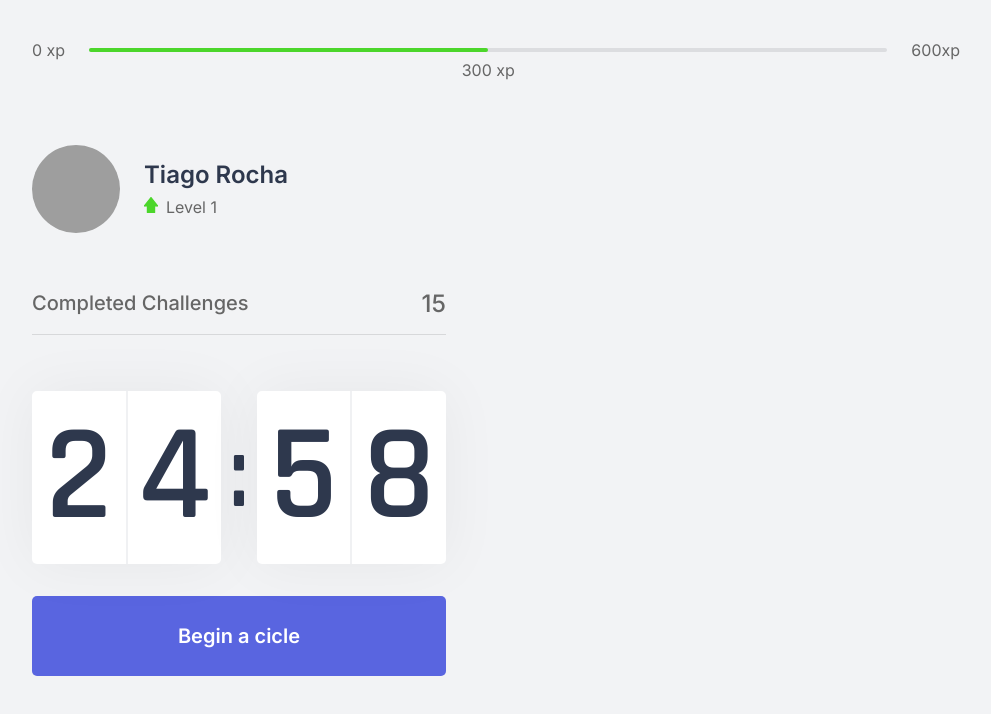
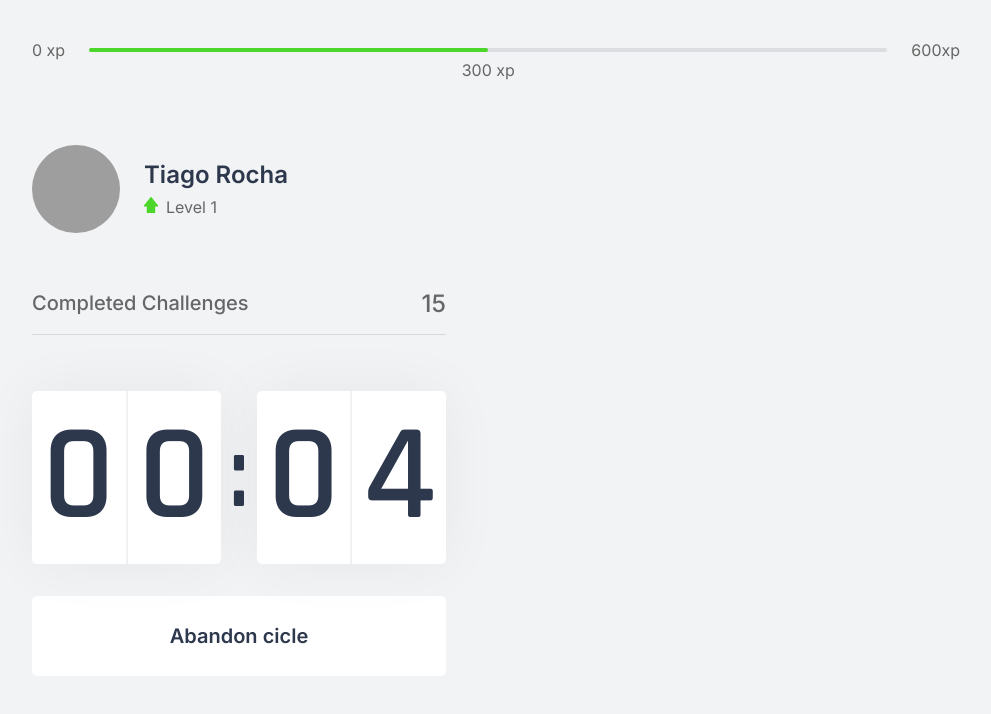
Before and after one commit to TiagoR15/moveit, a Next.js app: page / in a window 1280 px wide. Both pictures are taken after a click on the button "Begin a cicle". Shown: the top 714 px of the page, without its empty margins (144-1135 px from the left). Built offline with nearby package versions, Linux system fonts and the light colour scheme; grey boxes are pictures that could not be loaded.

Commit message:
feat: countdown component finished

```diff
--- a/src/components/Countdown.tsx
+++ b/src/components/Countdown.tsx
@@ -1,9 +1,12 @@
 import { useState, useEffect } from 'react';
 import styles from '../styles/components/Countdown.module.css';
 
+let countdownTimeout: NodeJS.Timeout;
+
 export function Countdown() {
-  const [time, setTime] = useState(25 * 60);
-  const [active, setActive] = useState(false);
+  const [time, setTime] = useState(0.1 * 60);
+  const [isActive, setIsActive] = useState(false);
+  const [hasFinished, setHasFinished] = useState(false);
 
   const minutes = Math.floor(time / 60);
   const seconds = time % 60;
@@ -12,15 +15,24 @@ export function Countdown() {
   const [secondLeft, secondRight] = String(seconds).padStart(2, '0').split('');
 
   useEffect(() => {
-    if(active && time>0) {
-      setTimeout(() => {
+    if(isActive && time>0) {
+      countdownTimeout = setTimeout(() => {
         setTime(time - 1);
       }, 1000);
+    } else if(isActive && time === 0) {
+      setHasFinished(true);
+      setIsActive(false);
     }
-  }, [active, time]);
+  }, [isActive, time]);
 
   function startCountdown() {
-    setActive(true);
+    setIsActive(true);
+  }
+
+  function resetCountdown() {
+    clearTimeout(countdownTimeout);
+    setIsActive(false);
+    setTime(0.1 * 60);
   }
 
   return(
@@ -37,9 +49,25 @@ export function Countdown() {
         </div>
       </div>
 
-      <button type="button" className={styles.countdownButton} onClick={startCountdown}>
-        Begin a cicle
-      </button>
+      { hasFinished ? (
+          <button disabled type="button" className={styles.countdownButton}>
+            Clicle closed
+          </button>
+        ) :
+        (
+          <>
+            { isActive ? (
+              <button type="button" className={`${styles.countdownButton} ${styles.countdownButtonActive}`} onClick={resetCountdown}>
+                Abandon cicle
+              </button>
+            ) :
+            (
+              <button type="button" className={styles.countdownButton} onClick={startCountdown}>
+                Begin a cicle
+              </button>
+            )}
+          </>
+        ) }
     </div>
   )
 }
--- a/src/styles/components/Countdown.module.css
+++ b/src/styles/components/Countdown.module.css
@@ -58,6 +58,22 @@
   transition: background-color 0.2s;
 }
 
-.countdownButton:hover {
+.countdownButton:not(:disabled):hover {
   background: var(--blue-dark);
 }
+
+.countdownButtonActive {
+  background: var(--white);
+  color: var(--title);
+}
+
+.countdownButtonActive:not(:disabled):hover {
+  background: var(--red);
+  color: var(--white);
+}
+
+.countdownButton:disabled {
+  background: var(--white);
+  color: var(--text);
+  cursor: not-allowed;
+}
```
